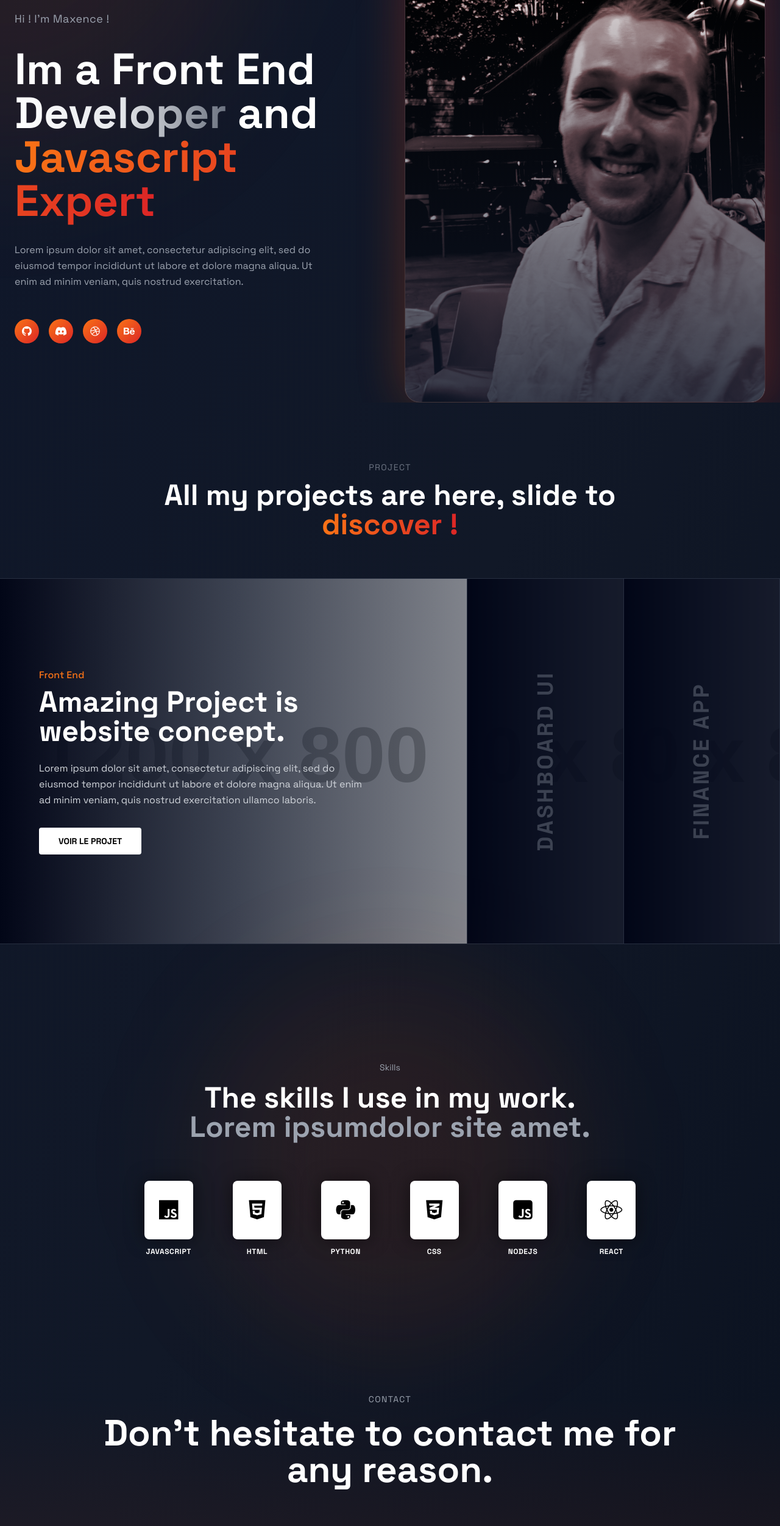
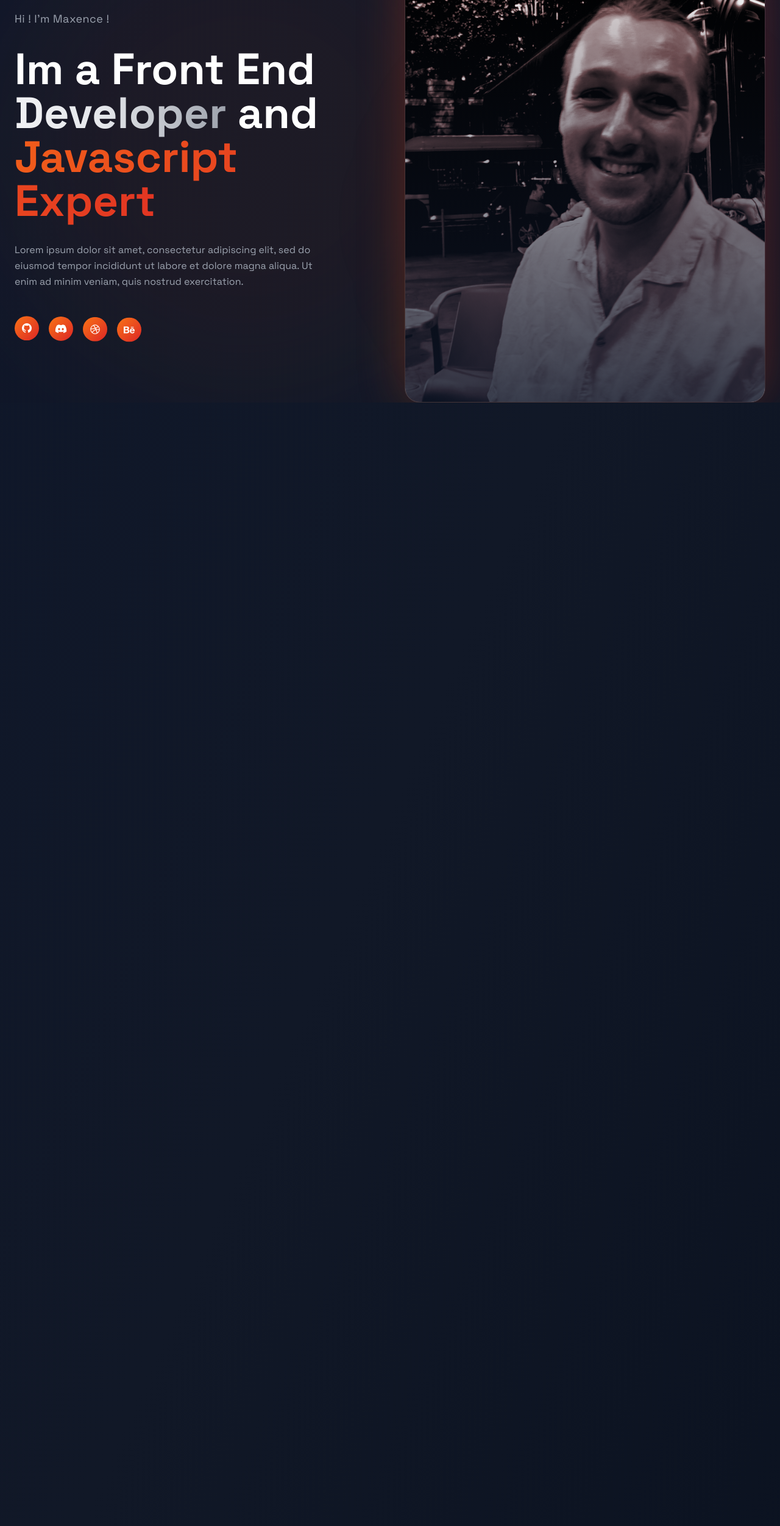
Before and after one commit to Maxenceboo/Maxence, an Angular app: page / in a window 1280 px wide. Shown: the part 160-2662 px from the top of the page at 61% size. Built offline with nearby package versions, Linux system fonts and the light colour scheme.

Commit message:
feat: enhance UI with scroll reveal animations and new button glow effects across components

```diff
--- a/src/app/components/contact/contact.component.html
+++ b/src/app/components/contact/contact.component.html
@@ -1,8 +1,8 @@
-    <section id="contact" class="py-32 relative overflow-hidden">
+    <section id="contact" class="py-32 relative overflow-hidden scroll-reveal">
         <!-- Bottom Glow -->
         <div class="absolute bottom-0 left-1/2 w-full h-[400px] bg-gradient-to-t from-orange-900/20 to-transparent -translate-x-1/2 pointer-events-none"></div>
 
-        <div class="max-w-7xl mx-auto px-6 text-center relative z-10">
+        <div class="max-w-7xl mx-auto px-6 text-center relative z-10 animate-fade-in-up">
             <span class="text-gray-400 text-sm uppercase tracking-widest mb-4 block">Contact</span>
             <h2 class="text-4xl md:text-6xl font-bold mb-16">
                 Don't hesitate to contact me for<br>
@@ -10,19 +10,19 @@
             </h2>
 
             <div class="flex flex-wrap justify-center gap-4 md:gap-6">
-                <a href="#" class="flex items-center gap-3 px-8 py-4 bg-[#ea4c89] rounded-lg hover:bg-[#ea4c89]/90 transition-all hover:-translate-y-1">
+                <a href="#" class="flex items-center gap-3 px-8 py-4 bg-[#ea4c89] rounded-lg hover:bg-[#ea4c89]/90 transition-all hover:-translate-y-1 animate-fade-in-up animate-delay-1">
                     <i class="fa-brands fa-dribbble text-xl"></i>
                     <span class="font-bold">Dribbble</span>
                 </a>
-                <a href="#" class="flex items-center gap-3 px-8 py-4 bg-[#171515] border border-white/10 rounded-lg hover:bg-white hover:text-black transition-all hover:-translate-y-1">
+                <a href="#" class="flex items-center gap-3 px-8 py-4 bg-[#171515] border border-white/10 rounded-lg hover:bg-white hover:text-black transition-all hover:-translate-y-1 animate-fade-in-up animate-delay-2">
                     <i class="fa-brands fa-github text-xl"></i>
                     <span class="font-bold">GitHub</span>
                 </a>
-                <a href="#" class="flex items-center gap-3 px-8 py-4 bg-[#5865F2] rounded-lg hover:bg-[#5865F2]/90 transition-all hover:-translate-y-1">
+                <a href="#" class="flex items-center gap-3 px-8 py-4 bg-[#5865F2] rounded-lg hover:bg-[#5865F2]/90 transition-all hover:-translate-y-1 animate-fade-in-up animate-delay-3">
                     <i class="fa-brands fa-discord text-xl"></i>
                     <span class="font-bold">Discord</span>
                 </a>
-                <a href="#" class="flex items-center gap-3 px-8 py-4 bg-gradient-to-r from-orange-600 to-red-600 rounded-lg hover:shadow-lg transition-all hover:-translate-y-1">
+                <a href="#" class="flex items-center gap-3 px-8 py-4 bg-gradient-to-r from-orange-600 to-red-600 rounded-lg hover:shadow-lg transition-all hover:-translate-y-1 animate-fade-in-up animate-delay-4">
                     <i class="fa-brands fa-behance text-xl"></i>
                     <span class="font-bold">Behance</span>
                 </a>
--- a/src/app/components/footer/footer.component.html
+++ b/src/app/components/footer/footer.component.html
@@ -1,4 +1,4 @@
-    <footer class="border-t border-white/5 bg-black">
+    <footer class="border-t border-white/5 bg-black scroll-reveal">
         <div class="max-w-7xl mx-auto px-6 py-8 flex flex-col md:flex-row justify-between items-center gap-4">
             <div class="text-center md:text-left">
                 <h4 class="font-bold text-lg">Maxence</h4>
--- a/src/app/components/hero/hero.component.html
+++ b/src/app/components/hero/hero.component.html
@@ -1,40 +1,40 @@
     <header id="about" class="relative min-h-screen flex items-center pt-20 overflow-hidden">
         <!-- Ambient Glow -->
-        <div class="absolute top-0 left-0 w-[800px] h-[800px] bg-orange-600/10 rounded-full blur-[120px] -translate-x-1/2 -translate-y-1/2 pointer-events-none"></div>
-        <div class="absolute bottom-0 right-0 w-[600px] h-[600px] bg-red-600/5 rounded-full blur-[100px] translate-x-1/3 translate-y-1/3 pointer-events-none"></div>
+        <div class="absolute top-0 left-0 w-[800px] h-[800px] bg-orange-600/10 rounded-full blur-[120px] -translate-x-1/2 -translate-y-1/2 pointer-events-none glow-pulse"></div>
+        <div class="absolute bottom-0 right-0 w-[600px] h-[600px] bg-red-600/5 rounded-full blur-[100px] translate-x-1/3 translate-y-1/3 pointer-events-none glow-pulse animate-delay-2"></div>
 
         <div class="max-w-7xl mx-auto px-6 w-full grid md:grid-cols-2 gap-12 items-center relative z-10">
 
             <!-- Text Content -->
-            <div class="space-y-8 fade-in-up">
+            <div class="space-y-8 animate-fade-in-up">
                 <span class="text-gray-400 text-lg tracking-wide">Hi ! I'm Maxence !</span>
                 <h1 class="text-5xl md:text-7xl font-bold leading-[1.1]">
                     Im a Front End <br>
-                    <span class="text-transparent bg-clip-text bg-gradient-to-r from-white via-gray-200 to-gray-500">Developer</span> and <br>
-                    <span class="text-transparent bg-clip-text bg-gradient-to-r from-orange-500 to-red-600">Javascript Expert</span>
+                    <span class="text-transparent bg-clip-text bg-gradient-to-r from-white via-gray-200 to-gray-500 animate-gradient">Developer</span> and <br>
+                    <span class="text-transparent bg-clip-text bg-gradient-to-r from-orange-500 to-red-600 animate-gradient">Javascript Expert</span>
                 </h1>
                 <p class="text-gray-400 max-w-lg leading-relaxed">
                     Lorem ipsum dolor sit amet, consectetur adipiscing elit, sed do eiusmod tempor incididunt ut labore et dolore magna aliqua. Ut enim ad minim veniam, quis nostrud exercitation.
                 </p>
 
                 <div class="flex gap-4 pt-4">
-                    <a href="#" class="w-10 h-10 rounded-full bg-gradient-to-br from-orange-500 to-red-600 flex items-center justify-center hover:scale-110 transition-transform">
+                    <a href="#" class="w-10 h-10 rounded-full bg-gradient-to-br from-orange-500 to-red-600 flex items-center justify-center hover:scale-110 transition-transform animate-float animate-delay-1">
                         <i class="fa-brands fa-github text-white"></i>
                     </a>
-                    <a href="#" class="w-10 h-10 rounded-full bg-gradient-to-br from-orange-500 to-red-600 flex items-center justify-center hover:scale-110 transition-transform">
+                    <a href="#" class="w-10 h-10 rounded-full bg-gradient-to-br from-orange-500 to-red-600 flex items-center justify-center hover:scale-110 transition-transform animate-float animate-delay-2">
                         <i class="fa-brands fa-discord text-white"></i>
                     </a>
-                    <a href="#" class="w-10 h-10 rounded-full bg-gradient-to-br from-orange-500 to-red-600 flex items-center justify-center hover:scale-110 transition-transform">
+                    <a href="#" class="w-10 h-10 rounded-full bg-gradient-to-br from-orange-500 to-red-600 flex items-center justify-center hover:scale-110 transition-transform animate-float animate-delay-3">
                         <i class="fa-brands fa-dribbble text-white"></i>
                     </a>
-                    <a href="#" class="w-10 h-10 rounded-full bg-gradient-to-br from-orange-500 to-red-600 flex items-center justify-center hover:scale-110 transition-transform">
+                    <a href="#" class="w-10 h-10 rounded-full bg-gradient-to-br from-orange-500 to-red-600 flex items-center justify-center hover:scale-110 transition-transform animate-float animate-delay-4">
                         <i class="fa-brands fa-behance text-white"></i>
                     </a>
                 </div>
             </div>
 
             <!-- Hero Image -->
-            <div class="relative group">
+            <div class="relative group animate-fade-in-up animate-delay-2">
                 <div class="absolute inset-0 bg-gradient-to-tr from-orange-600 to-red-600 rounded-3xl blur-2xl opacity-30 group-hover:opacity-50 transition-opacity duration-500"></div>
                 <div class="relative rounded-3xl overflow-hidden border border-white/10 aspect-[4/5] md:aspect-square lg:aspect-[4/5]">
                     <!-- Image with red duotone effect overlay simulation -->
--- a/src/app/components/navbar/navbar.component.html
+++ b/src/app/components/navbar/navbar.component.html
@@ -1,4 +1,4 @@
-<nav class="fixed w-full z-50 top-0 transition-all duration-300 bg-brand-dark/80 backdrop-blur-md border-b border-white/5">
+<nav class="fixed w-full z-50 top-0 transition-all duration-300 bg-brand-dark/80 backdrop-blur-md border-b border-white/5 animate-fade-in">
     <div class="max-w-7xl mx-auto px-6 h-20 flex items-center justify-between">
         <a href="#" class="text-2xl font-bold tracking-tighter">MB</a>
 
@@ -8,7 +8,7 @@
             <a href="#projects" class="hover:text-white transition-colors">Projets</a>
         </div>
 
-        <a href="#contact" class="hidden md:inline-block px-6 py-2.5 bg-gradient-to-r from-orange-600 to-red-600 rounded-full text-sm font-bold hover:shadow-[0_0_20px_rgba(234,88,12,0.5)] transition-all transform hover:-translate-y-0.5">
+        <a href="#contact" class="hidden md:inline-block px-6 py-2.5 bg-gradient-to-r from-orange-600 to-red-600 rounded-full text-sm font-bold hover:shadow-[0_0_20px_rgba(234,88,12,0.5)] transition-all transform hover:-translate-y-0.5 button-glow">
             CONTACT
         </a>
 
--- a/src/app/components/projects/projects.component.html
+++ b/src/app/components/projects/projects.component.html
@@ -1,16 +1,17 @@
-    <section id="projects" class="py-24 relative overflow-hidden">
-        <div class="max-w-7xl mx-auto px-6 mb-16 text-center">
+    <section id="projects" class="py-24 relative overflow-hidden scroll-reveal">
+        <div class="max-w-7xl mx-auto px-6 mb-16 text-center animate-fade-in-up">
             <span class="text-sm uppercase tracking-widest text-gray-500 mb-3 block">Project</span>
             <h2 class="text-4xl md:text-5xl font-bold">All my projects are here, slide to <br> <span class="text-transparent bg-clip-text bg-gradient-to-r from-orange-500 to-red-600">discover !</span></h2>
         </div>
 
         <!-- Desktop Slider -->
-        <div class="flex flex-col lg:flex-row h-[800px] lg:h-[600px] w-full max-w-[1920px] mx-auto bg-[#0f172a] border-y border-white/10" id="project-slider">
+        <div class="flex flex-col lg:flex-row h-[800px] lg:h-[600px] w-full max-w-[1920px] mx-auto bg-[#0f172a] border-y border-white/10 animate-fade-in-up animate-delay-2" id="project-slider">
 
             <div *ngFor="let project of projects; let i = index"
-                 class="project-card group relative overflow-hidden cursor-pointer border-b lg:border-b-0 lg:border-r border-white/10"
+                 class="project-card group relative overflow-hidden cursor-pointer border-b lg:border-b-0 lg:border-r border-white/10 animate-fade-in-up"
                  [class.flex-grow-[3]]="selectedIndex === i"
                  [class.flex-grow-[1]]="selectedIndex !== i"
+                 [ngClass]="'animate-delay-' + (i % 4)"
                  (click)="setActive(i)">
 
                 <div class="absolute inset-0">
@@ -32,7 +33,7 @@
                     <span class="text-orange-500 font-medium mb-2">{{ project.category }}</span>
                     <h3 class="text-4xl md:text-5xl font-bold mb-6 leading-tight">{{ project.title }}</h3>
                     <p class="text-gray-300 mb-8 leading-relaxed">{{ project.description }}</p>
-                    <button class="px-8 py-3 bg-white text-black font-bold text-sm rounded hover:bg-gray-200 transition-colors w-max">
+                    <button class="px-8 py-3 bg-white text-black font-bold text-sm rounded hover:bg-gray-200 transition-colors w-max button-glow">
                         VOIR LE PROJET
                     </button>
                 </div>
--- a/src/app/components/skills/skills.component.html
+++ b/src/app/components/skills/skills.component.html
@@ -1,8 +1,8 @@
-    <section id="skills" class="py-24 relative">
+    <section id="skills" class="py-24 relative scroll-reveal">
         <!-- Center Glow -->
         <div class="absolute top-1/2 left-1/2 w-[600px] h-[600px] bg-orange-600/10 rounded-full blur-[100px] -translate-x-1/2 -translate-y-1/2 pointer-events-none"></div>
 
-        <div class="max-w-4xl mx-auto px-6 text-center relative z-10">
+        <div class="max-w-4xl mx-auto px-6 text-center relative z-10 animate-fade-in-up">
             <span class="text-sm text-gray-400 mb-4 block">Skills</span>
             <h2 class="text-4xl md:text-5xl font-bold mb-16">
                 The skills I use in my work.<br>
@@ -10,8 +10,8 @@
             </h2>
 
             <div class="grid grid-cols-2 md:grid-cols-3 lg:grid-cols-6 gap-6">
-                <div *ngFor="let skill of skills" class="flex flex-col items-center gap-3 group">
-                    <div [className]="'w-20 h-24 bg-white rounded-lg flex items-center justify-center text-4xl text-black group-hover:text-white transition-colors duration-300 shadow-[0_0_30px_rgba(0,0,0,0.5)] ' + skill.hoverColor">
+                <div *ngFor="let skill of skills; let i = index" class="flex flex-col items-center gap-3 group animate-fade-in-up" [ngClass]="'animate-delay-' + (i % 4)">
+                    <div [className]="'w-20 h-24 bg-white rounded-lg flex items-center justify-center text-4xl text-black group-hover:text-white transition-colors duration-300 shadow-[0_0_30px_rgba(0,0,0,0.5)] animate-border ' + skill.hoverColor">
                         <i [class]="skill.icon"></i>
                     </div>
                     <span class="text-xs font-bold uppercase tracking-wider">{{ skill.name }}</span>
--- a/src/styles.css
+++ b/src/styles.css
@@ -15,6 +15,74 @@
     transition: flex 0.7s cubic-bezier(0.25, 1, 0.5, 1);
 }
 
+/* Simple entrance animations */
+@keyframes fadeIn {
+  from { opacity: 0; transform: scale(0.98); }
+  to { opacity: 1; transform: scale(1); }
+}
+
+@keyframes fadeInUp {
+  from { opacity: 0; transform: translateY(24px); }
+  to { opacity: 1; transform: translateY(0); }
+}
+
+@keyframes glowPulse {
+  0%, 100% { opacity: 0.35; transform: scale(1); }
+  50% { opacity: 0.65; transform: scale(1.05); }
+}
+
+@keyframes floatY {
+  0%, 100% { transform: translateY(0); }
+  50% { transform: translateY(-6px); }
+}
+
+@keyframes gradientShift {
+  0% { background-position: 0% 50%; }
+  50% { background-position: 100% 50%; }
+  100% { background-position: 0% 50%; }
+}
+
+@keyframes borderPulse {
+  0%, 100% { box-shadow: 0 0 0 0 rgba(234, 88, 12, 0.18); }
+  50% { box-shadow: 0 0 0 12px rgba(234, 88, 12, 0); }
+}
+
+.animate-float { animation: floatY 3.6s ease-in-out infinite; }
+.animate-gradient { background-size: 200% 200%; animation: gradientShift 8s ease infinite; }
+.animate-border { animation: borderPulse 2.8s ease-in-out infinite; }
+.animate-shimmer { background: linear-gradient(120deg, rgba(255,255,255,0.06) 0%, rgba(255,255,255,0.18) 40%, rgba(255,255,255,0.06) 80%); background-size: 200% 200%; animation: gradientShift 3.2s ease-in-out infinite; }
+
+.animate-fade-in { animation: fadeIn 0.9s ease-out both; }
+.animate-fade-in-up { animation: fadeInUp 0.9s ease-out both; }
+.animate-delay-1 { animation-delay: 0.15s; }
+.animate-delay-2 { animation-delay: 0.3s; }
+.animate-delay-3 { animation-delay: 0.45s; }
+.animate-delay-4 { animation-delay: 0.6s; }
+.animate-delay-5 { animation-delay: 0.75s; }
+.animate-delay-6 { animation-delay: 0.9s; }
+.glow-pulse { animation: glowPulse 8s ease-in-out infinite; }
+
+/* Scroll reveal */
+.scroll-reveal {
+  opacity: 0;
+  transform: translateY(32px);
+  transition: opacity 0.8s ease, transform 0.8s ease;
+}
+.scroll-reveal.revealed {
+  opacity: 1;
+  transform: translateY(0);
+}
+
+/* Hover effects */
+.button-glow {
+  box-shadow: 0 0 0 0 rgba(234, 88, 12, 0.25);
+  transition: transform 0.25s ease, box-shadow 0.4s ease;
+}
+.button-glow:hover {
+  transform: translateY(-2px);
+  box-shadow: 0 10px 30px rgba(234, 88, 12, 0.35);
+}
+
 /* Scrollbar */
 ::-webkit-scrollbar {
   width: 8px;
```
Also changed, not shown: src/main.ts (+28 -0 lines).
